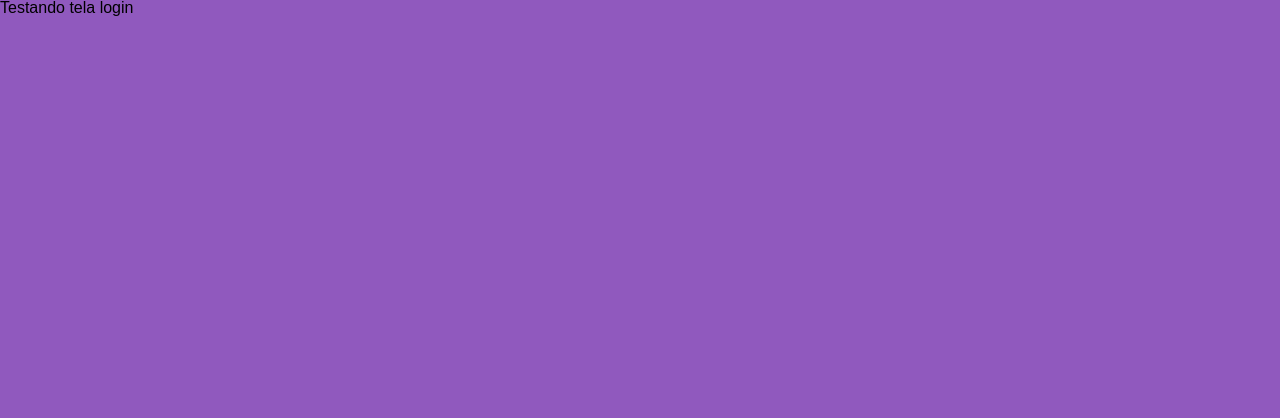
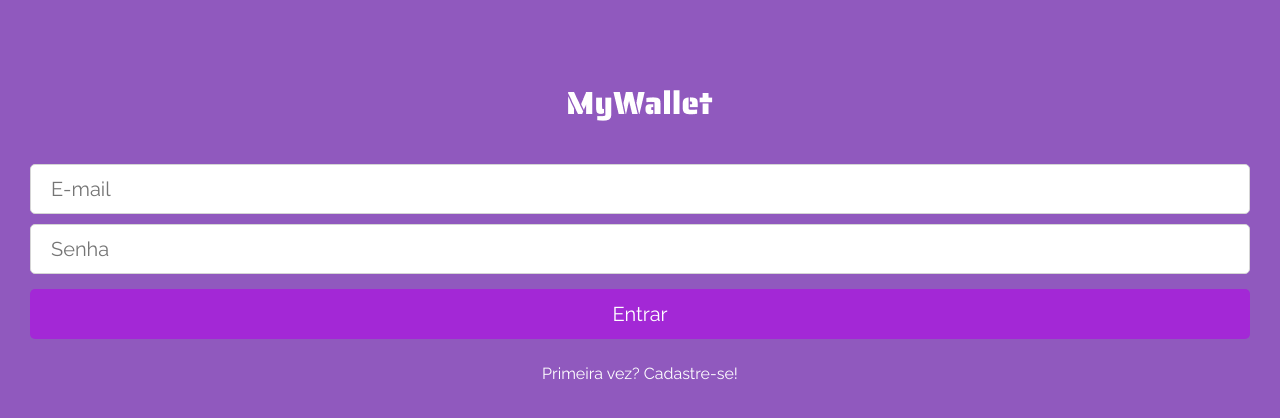
Before and after one commit to nikarcosta/MyWallet-Front, a React (Create React App) app: page / in a window 1280 px wide. Shown: the top 418 px of the page. Built offline with nearby package versions, Linux system fonts and the light colour scheme.

Commit message:
sign in page was added

```diff
--- a/public/index.html
+++ b/public/index.html
@@ -3,6 +3,9 @@
   <head>
     <meta charset="utf-8" />
     <meta name="viewport" content="width=device-width, initial-scale=1" />
+    <link rel="preconnect" href="https://fonts.googleapis.com">
+    <link rel="preconnect" href="https://fonts.gstatic.com" crossorigin>
+    <link href="https://fonts.googleapis.com/css2?family=Raleway:ital,wght@0,100;0,200;0,300;0,400;0,500;0,600;0,700;0,800;0,900;1,100;1,200;1,300;1,400;1,500;1,600;1,700;1,800;1,900&display=swap" rel="stylesheet">
     <title>My wallet</title>
   </head>
   <body>
--- a/src/components/App.js
+++ b/src/components/App.js
@@ -5,7 +5,7 @@ import UserContext from "../contexts/UserContext";
 
 import TelaLogin from "./TelaLogin";
 import TelaCadastro from "./TelaCadastro";
-
+import Home from "./Home";
 
 import GlobalStyle from "../styles/globalStyles";
 
@@ -20,6 +20,7 @@ export default function App(){
                     <Routes>
                         <Route path="/" element={<TelaLogin />} />
                         <Route path="/cadastro" element={<TelaCadastro />} />
+                        <Route path="/home" element={<Home />} />
                     </Routes>
                 </BrowserRouter>
             </UserContext.Provider>
--- /dev/null
+++ b/src/components/Home.js
@@ -0,0 +1,7 @@
+export default function Home(){
+    return(
+        <>
+        HOME! BEM VINDO!
+        </>
+    );
+}
--- a/src/components/TelaCadastro.js
+++ b/src/components/TelaCadastro.js
@@ -68,8 +68,8 @@ export default function TelaCadastro(){
                 <form onSubmit={handleSignUp} >
                     <input type="text" name="nome" placeholder="Nome" value={formData.nome} onChange={handleForm} required/>
                     <input type="email" name="email" placeholder="E-mail" value={formData.email} onChange={handleForm} required />
-                    <input type="text" name="senha" placeholder="Senha" value={formData.senha} onChange={handleForm} required/>
-                    <input type="text" name="confirmacaoDeSenha" placeholder="Confirme a senha" value={formData.confirmacaoDeSenha} onChange={handleForm} required/>
+                    <input type="password" name="senha" placeholder="Senha" value={formData.senha} onChange={handleForm} required/>
+                    <input type="password" name="confirmacaoDeSenha" placeholder="Confirme a senha" value={formData.confirmacaoDeSenha} onChange={handleForm} required/>
                     <div>
                         <button type="submit">Cadastrar</button>
                     </div>
@@ -120,7 +120,7 @@ const FormularioCadastro = styled.div`
         width: 100%;
         height: 50px;
         padding-left: 20px;
-        font-family: 'Lexend Deca';
+        font-family: 'Raleway';
         font-style: normal;
         font-weight: 400;
         font-size: 20px;
@@ -135,7 +135,7 @@ const FormularioCadastro = styled.div`
         background-color: #A328D6;
         border-radius: 5px;
         border: none;
-        font-family: 'Lexend Deca';
+        font-family: 'Raleway';
         font-style: normal;
         font-weight: 400;
         font-size: 20px;
--- a/src/components/TelaLogin.js
+++ b/src/components/TelaLogin.js
@@ -1,8 +1,150 @@
+import styled from "styled-components";
+import { useContext, useState } from "react";
+import UserContext from "../contexts/UserContext";
+import axios from "axios";
+import { Link, useNavigate } from "react-router-dom";
+
+import logo from "../assets/logo.png"
 
 export default function TelaLogin(){
+
+  const URL = "http://localhost:5000";
+
+  const [email, setEmail] = useState("");
+  const [senha, setSenha] = useState("");
+  const navigate = useNavigate();
+
+  const { setUser } = useContext(UserContext);
+
+  function handleLogin(e){
+
+    e.preventDefault();
+
+    const body = {
+      email,
+      senha
+    }
+
+    const promise = axios.post(`${URL}`, body);
+
+    promise.then((response) => {
+      const {data} = response;
+
+      setUser({
+        nome: data.nome,
+        email:data.email,
+        senha: data.senha
+      });
+
+      navigate("/home");
+    });
+
+    promise.catch((err) => {
+      const message = err.response.statusText;
+      alert(message);
+      setEmail("");
+      setSenha("");
+    })
+  }
+
+  function montarFormularioLogin(){
     return(
       <>
-      Testando tela login
+      <form onSubmit={handleLogin}>
+        <input type="email" name="email" placeholder="E-mail" value={email} onChange={(e) => setEmail(e.target.value)} required />
+        <input type="password" name="senha" placeholder="Senha" value={senha} onChange={(e) => setSenha(e.target.value)} required />
+        <div>
+          <button type="submit"><span>Entrar</span></button>
+        </div>
+      </form>
       </>
     );
+  }
+
+  const formLogin = montarFormularioLogin();
+
+
+
+  return(
+    <>
+      <Container>
+        <div><img src={logo} alt="logo" /></div>
+        <FormularioLogin>{formLogin}</FormularioLogin>
+        <StyledLink to="/cadastro"><h1>Primeira vez? Cadastre-se!</h1></StyledLink>
+      </Container>
+    </>
+  );
 }
+
+
+const Container = styled.div`
+
+  margin-top: 90px;
+  margin-left: 30px;
+  margin-right: 30px;
+  display: flex;
+  justify-content: center;
+  align-items: center;
+  flex-direction: column;
+
+  img {
+    margin-bottom: 30px;
+  }
+`;
+
+const FormularioLogin = styled.div`
+
+  display: flex;
+  flex-direction: column;
+  align-self: start;
+  width: 100%;
+
+
+  * {
+    margin: 5px 0;
+  }
+
+  input {
+
+    width: 100%;
+    height: 50px;
+    padding-left: 20px;
+    font-family: 'Raleway';
+    font-style: normal;
+    font-weight: 400;
+    font-size: 20px;
+    color: #DBDBDB;
+    border-radius:5px;
+    border: 1px solid #D5D5D5;
+  }
+
+  button{
+
+    width: 100%;
+    height: 50px;
+    background-color:#A328D6;
+    border-radius: 5px;
+    border: none;
+    font-family: 'Raleway';
+    font-style: normal;
+    font-weight: 400;
+    font-size: 20px;
+    color: #FFFFFF;
+    cursor: pointer;
+  }
+
+`;
+
+const StyledLink = styled(Link)`
+
+    height: 40px;
+    display: flex;
+    justify-content: center;
+    align-items: center;
+    color: #FFFFFF;
+    margin-bottom: 30px;
+
+    &:hover{
+        text-decoration: underline;
+    }
+`;
--- a/src/styles/globalStyles.js
+++ b/src/styles/globalStyles.js
@@ -57,7 +57,7 @@ a {
 }
 
 body {
-    font-family: 'Lexend Deca', sans-serif;
+    font-family: 'Raleway', sans-serif;
 	background-color: #9059BE;
 }
 `;
```
Also changed, not shown: src/assets/vector.png (added).
